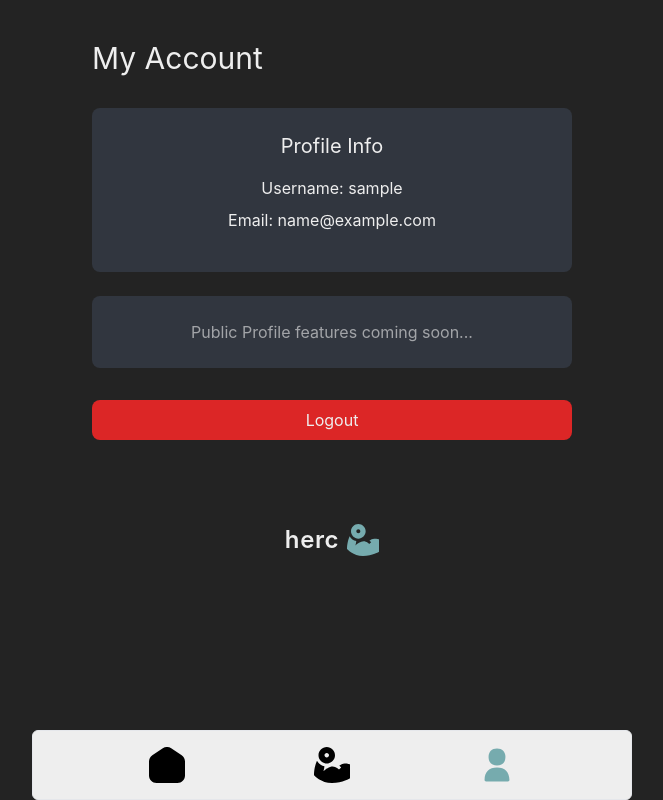
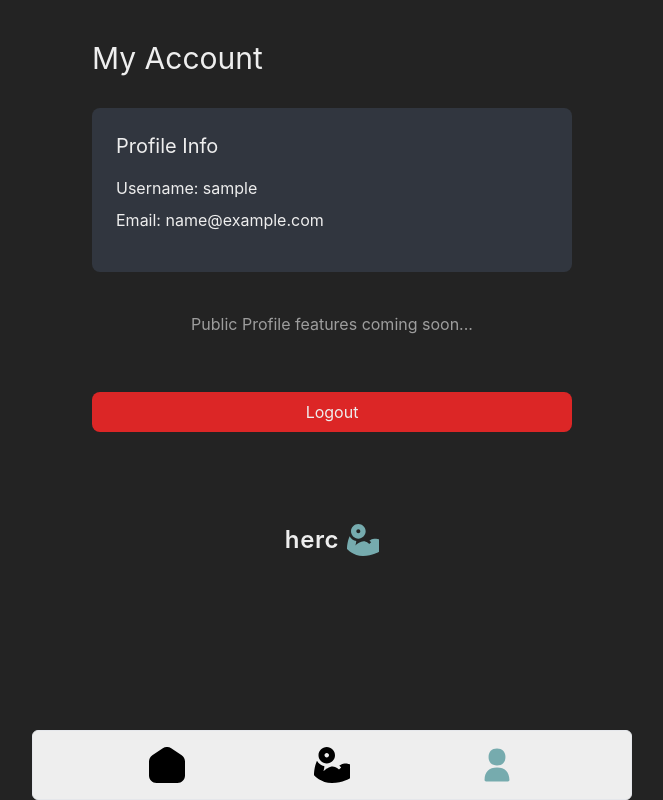
Before and after one commit to MIbrahim71/fitness-tracker, a React (Vite) app: page /myaccount in a window 1280 px wide. Shown: the whole page, without its empty margins (308-971 px from the left). Built offline with nearby package versions, Linux system fonts and the light colour scheme; sample sign-in values are in the browser's storage.

Commit message:
loading and error pages

```diff
--- a/src/App.jsx
+++ b/src/App.jsx
@@ -11,7 +11,7 @@ import WorkoutDetail, {
   // workoutLoader,
 } from "./components/MyWorkouts/WorkoutDetail";
 import { WorkoutProvider } from "./context/WorkoutContext";
-import ErrorPage from "./ErrorPage";
+import ErrorPage from "./components/UI/ErrorPage";
 import ProtectedRoute from "./components/ProtectedRoute";
 
 const router = createBrowserRouter([
--- a/src/ErrorPage.jsx
+++ /dev/null
@@ -1,13 +0,0 @@
-import React from "react";
-import Navbar from "./components/Navbar/Navbar";
-
-export default function ErrorPage() {
-  return (
-    <>
-      <div className="mt-12 text-3xl">Page Not Found</div>
-      <div className="absolute bottom-0 w-[100%] ">
-        <Navbar />
-      </div>
-    </>
-  );
-}
--- a/src/Layout.jsx
+++ b/src/Layout.jsx
@@ -4,9 +4,11 @@ import Navbar from "./components/Navbar/Navbar";
 
 export default function Layout() {
   return (
-    <div className="flex flex-col max-w-[600px] min-h-dvh items-center m-auto relative overflow-y-scroll">
-      <Outlet />
-      <div className="absolute bottom-0 w-full z-50">
+    <div className="flex flex-col max-w-[600px] min-h-dvh items-center m-auto relative">
+      <div className="flex-1 w-full overflow-y-auto pb-24">
+        <Outlet />
+      </div>
+      <div className="fixed bottom-0 w-full max-w-[600px] z-50">
         <Navbar />
       </div>
     </div>
--- a/src/components/Login/AuthForm.jsx
+++ b/src/components/Login/AuthForm.jsx
@@ -36,7 +36,7 @@ const AuthForm = () => {
 
   return (
     <div className="flex flex-col items-center justify-center min-h-screen bg-bg-primary">
-      <div className="w-full max-w-md bg-bg-secondary p-8 rounded-lg shadow-md">
+      <div className="w-[90%] max-w-md bg-bg-secondary p-8 rounded-lg shadow-md">
         <h2 className="text-3xl font-bold mb-6 text-center text-text-color">
           {isLogin ? 'Login' : 'Register'}
         </h2>
--- a/src/components/MyAccount/MyAccount.jsx
+++ b/src/components/MyAccount/MyAccount.jsx
@@ -18,18 +18,16 @@ export default function MyAccount() {
       </div>
 
       {/* Account Content */}
-      <div className="flex flex-col items-center justify-between w-full h-full min-h-[60vh]">
+      <div className="flex flex-col items-center justify-between gap-12 w-full h-full min-h-[60vh]">
         {/* User Profile Section */}
         <div className="flex-grow w-full mt-8">
           <div className="bg-bg-secondary rounded-lg p-6 mb-6">
-            <h2 className="text-text-color text-xl mb-4">Profile Info</h2>
-            <p className="text-text-color mb-2">Username: {userData.username}</p>
-            <p className="text-text-color mb-4">Email: {userData.email}</p>
+            <h2 className="text-text-color text-xl mb-4 text-left">Profile Info</h2>
+            <p className="text-text-color mb-2 text-left">Username: {userData.username}</p>
+            <p className="text-text-color mb-4 text-left">Email: {userData.email}</p>
           </div>
 
-
-
-          <div className="bg-bg-secondary rounded-lg p-6">
+          <div className="rounded-lg p-4">
             <p className="text-text-color opacity-60">
               Public Profile features coming soon...
             </p>
@@ -39,7 +37,7 @@ export default function MyAccount() {
           <button
             onClick={handleLogout}
             className="w-full bg-red-600 text-text-color py-2 px-4 rounded-lg
-                     hover:bg-red-700 transition-colors duration-200 mt-8"
+                     hover:bg-red-700 transition-colors duration-200 mt-10"
           >
             Logout
           </button>
--- a/src/components/MyWorkouts/WorkoutDetail.jsx
+++ b/src/components/MyWorkouts/WorkoutDetail.jsx
@@ -3,6 +3,8 @@ import { useEffect } from "react";
 import { useParams, Link, useNavigate } from "react-router-dom";
 import { getWorkoutById, updateWorkout, deleteWorkout } from "../../services/workouts";
 import { v4 as uuidv4 } from "uuid";
+import Loading from "../UI/Loading";
+import ErrorPage from "../UI/ErrorPage";
 
 export default function WorkoutDetail() {
   const { id } = useParams();
@@ -99,14 +101,14 @@ export default function WorkoutDetail() {
     }
   };
 
-  if (isLoading) return <div className="text-text-color text-xl my-8">Loading workout details...</div>;
-  if (error) return <div className="text-text-color text-xl my-8">{error}</div>;
+  if (isLoading) return <Loading/>
+  if (error) return <ErrorPage message={error} />
   if (!workout) return <div className="text-text-color text-xl my-8">Workout not found!</div>;
 
   console.log(localExercises);
 
   return (
-    <div className="flex flex-col w-[85%] h-[80%] mt-10 gap-10">
+    <div className="flex flex-col w-[85%] min-h-[calc(100vh-10rem)] mx-auto mt-10 gap-10">
       <div className="w-full flex flex-row items-center justify-between">
         <Link to="../myworkouts" className="pr-2 m-0">
           <svg
@@ -120,8 +122,7 @@ export default function WorkoutDetail() {
           </svg>
         </Link>
         <h1 className="flex text-text-color text-3xl">
-          {workout.name.charAt(0).toUpperCase() +
-            workout.name.slice(1).toLowerCase()}
+          {workout.name}
         </h1>
 
         <a
@@ -154,7 +155,7 @@ export default function WorkoutDetail() {
         </a>
       </div>
 
-      <div className="flex flex-col items-center gap-3 w-full h-full">
+      <div className="flex flex-col flex-grow gap-3">
         {localExercises.map((exercise, index) => {
           const exerciseId = exercise._id || exercise.tempId;
           return (
@@ -192,7 +193,7 @@ export default function WorkoutDetail() {
                     }
                     required={field !== "pb"}
                     maxLength={field === "pb" ? 10 : 3} // Increased maxLength for PB
-                    className="mx-2 px-1 rounded placeholder:text-text-color focus:placeholder-transparent text-text-color w-14 bg-bg-primary"
+                    className="mx-2 px-1 rounded placeholder:text-text-color focus:placeholder-transparent text-text-color w-fit max-w-[3rem] bg-bg-primary"
                   />
                 ))}
               </div>
@@ -219,37 +220,14 @@ export default function WorkoutDetail() {
         )}
       </div>
 
+      <div className="mt-auto pt-6 pb-20">
         <button
           onClick={handleDeleteWorkout}
-        className="bg-red-700 text-text-color px-5 py-2 rounded text-xl transition-transform duration-300 ease-in-out transform hover:scale-105 hover:shadow-lg"
+          className="w-full bg-red-700 text-text-color px-5 py-2 rounded text-xl transition-transform duration-300 ease-in-out transform hover:scale-105 hover:shadow-lg"
         >
           Delete Workout
         </button>
-
-      {/* {showDeleteConfirm && (
-        <div className="fixed inset-0 bg-black bg-opacity-50 flex items-center justify-center z-50">
-          <div className="bg-bg-primary p-6 rounded-lg shadow-lg max-w-sm w-full mx-4">
-            <h2 className="text-text-color text-xl mb-4">Delete Workout?</h2>
-            <p className="text-text-color mb-6">
-              Are you sure you want to delete this workout? This action cannot be undone.
-            </p>
-            <div className="flex justify-end gap-4">
-              <button
-                onClick={() => setShowDeleteConfirm(false)}
-                className="px-4 py-2 rounded text-text-color hover:bg-bg-secondary transition-colors"
-              >
-                Cancel
-              </button>
-              <button
-                onClick={confirmDelete}
-                className="px-4 py-2 rounded bg-red-700 text-text-color hover:bg-red-800 transition-colors"
-              >
-                Delete
-              </button>
       </div>
-          </div>
-        </div>
-      )} */}
     </div>
   );
 }
--- a/src/components/MyWorkouts/myWorkouts.jsx
+++ b/src/components/MyWorkouts/myWorkouts.jsx
@@ -2,6 +2,8 @@ import React from "react";
 import { useState, useEffect } from "react";
 import { Link, useNavigate } from "react-router-dom";
 import { getWorkouts } from '../../services/workouts';
+import Loading from "../UI/Loading";
+import ErrorPage from "../UI/ErrorPage";
 
 
 
@@ -34,8 +36,8 @@ export default function MyWorkouts() {
 
   // const { workouts } = useContext(WorkoutContext);
   console.log("Workouts ", workouts);
-  if (loading) return <div className="text-text-color">Loading...</div>;
-  if (error) return <div className="text-text-color">{error}</div>;
+  if (loading) return <Loading/>
+  if (error) return <ErrorPage message={error}/>
 
   return (
     <div className="flex flex-col w-[80%] h-[80%] mt-10 z-10">
--- /dev/null
+++ b/src/components/UI/ErrorPage.jsx
@@ -0,0 +1,12 @@
+import React from "react";
+
+export default function ErrorPage({message}) {
+  return (
+    <div className="flex flex-col items-center justify-center min-h-[calc(100vh-10rem)] w-full">
+      <div className="bg-red-500/10 rounded-lg p-6 max-w-md w-[85%]">
+        <h2 className="text-red-500 text-xl mb-2">Error</h2>
+        <p className="text-text-color">{message || 'Something went wrong!'}</p>
+      </div>
+    </div>
+  );
+}
--- /dev/null
+++ b/src/components/UI/Loading.jsx
@@ -0,0 +1,8 @@
+export default function Loading() {
+  return (
+    <div className="flex flex-col items-center justify-center min-h-[calc(100vh-10rem)] w-full">
+      <div className="animate-spin rounded-full h-12 w-12 border-t-2 border-b-2 border-header-color"></div>
+      <p className="text-text-color text-xl mt-4">Loading...</p>
+    </div>
+  );
+}
```
Lines whose indentation alone changed are shown as unchanged.
